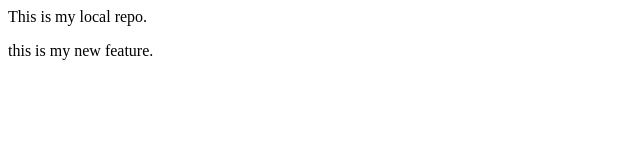
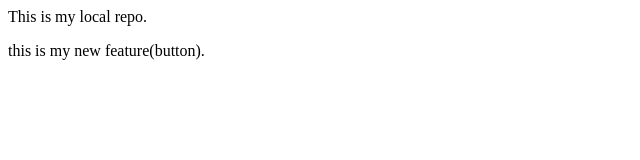
Before and after one commit to Viratankit9/localrepo, a plain HTML site: page index.html in a window 1280 px wide. Shown: the full height of the page, 0-640 px from the left. Drawn offline with Linux system fonts and the light colour scheme.

Commit message:
add button

```diff
--- a/index.html
+++ b/index.html
@@ -1,4 +1,4 @@
 <P>
     This is my local repo.
 </P>
-<P> this is my new feature.</P>
+<P> this is my new feature(button).</P>
```
